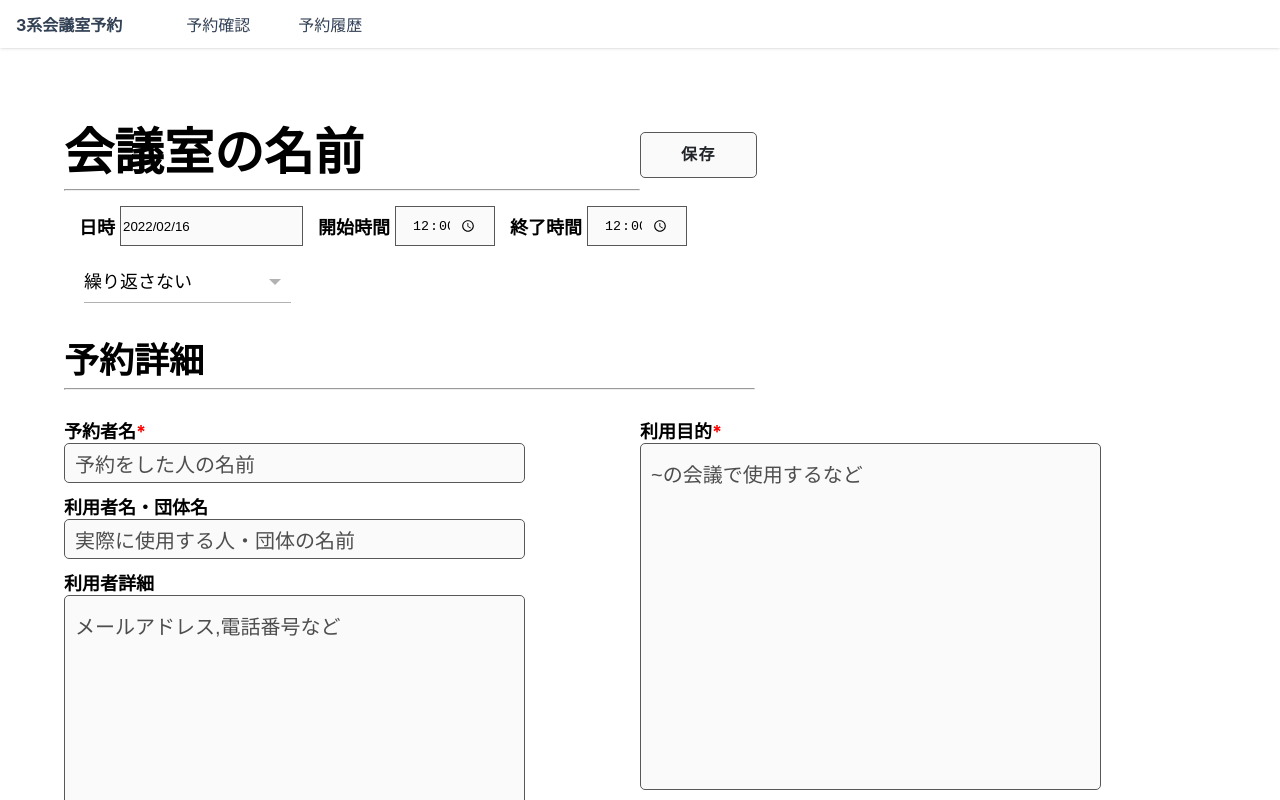
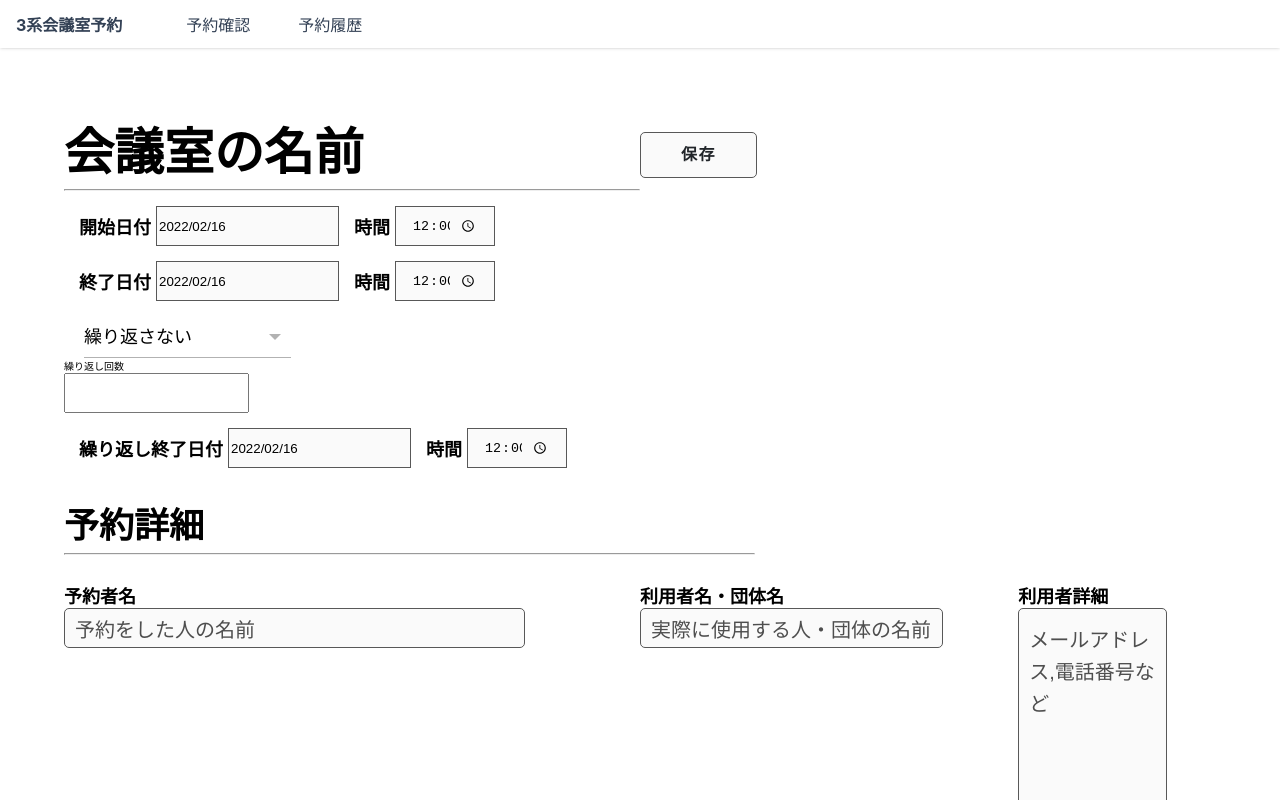
Before and after one commit to Hansyo/MR-UNRED-FRONT, a React (Create React App) app: page /reserve in a window 1280 px wide. Shown: the top 800 px of the page. Built offline with nearby package versions, Linux system fonts and the light colour scheme.

Commit message:
[add]repitation status

```diff
--- a/src/apis/reserve.js
+++ b/src/apis/reserve.js
@@ -7,6 +7,9 @@ export const postReserve = (
   purpose,
   guestName,
   guestDetail,
+  repitationType,
+  repitationNum,
+  repitationDate,
 ) => {
   return requestPost('/reserve', {
     start_date_time: startDateTime.toISOString(),
@@ -16,5 +19,10 @@ export const postReserve = (
     guest_name: guestName,
     guest_detail: guestDetail,
     room_id: 1, // TODO: roomIdをセット
+    repitation: {
+      type: repitationType,
+      num: repitationNum,
+      finish_at: repitationDate,
+    }
   });
 };
--- a/src/pages/ReservePage.jsx
+++ b/src/pages/ReservePage.jsx
@@ -7,25 +7,30 @@ import { postReserve } from '../apis/reserve';
 //import Select from 'react-select';
 
 const Repeat = {
-  NO_REPEAT: 'NO',
-  DAILY: 'DAILY',
-  WEEKLY: 'WEEKLY',
-  MONTHLY: 'MONTHLY',
+  NO_REPEAT: '0',
+  DAILY_TIME: '1',
+  DAILY_DATE: '1',
+  WEEKLY_TIME: '2',
+  WEEKLY_DATE: '2',
 };
 
 const ReservePage = () => {
-  const [reserveDate, setReserveDate] = useState(new Date());
+  const [reserverName, setReserverName] = useState('');
+  const [guestName, setGuestName] = useState('');
+  const [reserveDateFrom, setReserveDateFrom] = useState(new Date());
+  const [reserveDateTo, setReserveDateTo] = useState(new Date());
   const [reserveTimeFrom, setReserveTimeFrom] = useState('00:00');
   const [reserveTimeTo, setReserveTimeTo] = useState('00:00');
-  const [reserveRepeat, setReserveRepeat] = useState(Repeat.NO_REPEAT);
-  const [reserverName, setReserverName] = useState('');
   const [purpose, setPurpose] = useState('');
-  const [guestName, setGuestName] = useState('');
   const [guestDetail, setGuestDetail] = useState('');
+  const [repitationType, setRepitationType] = useState(Repeat.NO_REPEAT);
+  const [repitationNum, setRepitationNum] = useState('');
+  const [repitationFinishDate, setRepitationFinishDate] = useState(new Date());
 
   const sendReserve = async () => {
-    const startDate = new Date(reserveDate);
-    const endDate = new Date(reserveDate);
+    const startDate = new Date(reserveDateFrom);
+    const endDate = new Date(reserveDateTo);
+    const repitationDate = new Date(repitationFinishDate);
     startDate.setHours(
       Number(reserveTimeFrom.slice(0, 2)),
       Number(reserveTimeFrom.slice(-2)),
@@ -47,6 +52,9 @@ const ReservePage = () => {
         purpose,
         guestName,
         guestDetail,
+        repitationType,
+        repitationNum,
+        repitationDate,
       );
     } catch (err) {
       alert(`保存に失敗しました：${err.message}`);
@@ -75,13 +83,13 @@ const ReservePage = () => {
         </div>
         <hr className="reserve-line"></hr>
 
-        {/* カレンダー選択 */}
+        {/* 開始カレンダー選択 */}
         <div className="reserve--upper-calendar">
-          <div className="reserve--time-label">日時</div>
+        <div className="reserve--time-label">開始日付</div>
           <div>
-            <Calendar value={reserveDate} onChange={setReserveDate} />
+            <Calendar value={reserveDateFrom} onChange={setReserveDateFrom} />
           </div>
-          <div className="reserve--time-label">開始時間</div>
+          <div className="reserve--time-label">時間</div>
           <div>
             <input
               value={reserveTimeFrom}
@@ -91,7 +99,15 @@ const ReservePage = () => {
               required
             />
           </div>
-          <div className="reserve--time-label">終了時間</div>
+        </div>
+
+        {/* 終了カレンダー選択 */}
+        <div className="reserve--upper-calendar">
+        <div className="reserve--time-label">終了日付</div>
+          <div>
+            <Calendar value={reserveDateTo} onChange={setReserveDateTo} />
+          </div>
+          <div className="reserve--time-label">時間</div>
           <div>
             <input
               value={reserveTimeTo}
@@ -103,22 +119,49 @@ const ReservePage = () => {
           </div>
         </div>
 
-        {/* 終日選択 */}
+        {/* 繰り返し予約選択 */}
         <div className="reserve--upper-DAY">
           <div className="ipselect">
             <select
-              value={reserveRepeat}
-              onChange={(e) => setReserveRepeat(e.target.value)}
+              value={repitationType}
+              onChange={(e) => setRepitationType(e.target.value)}
               className="SB"
               required
             >
               <option value={Repeat.NO_REPEAT}>繰り返さない</option>
-              <option value={Repeat.DAILY}>毎日</option>
-              <option value={Repeat.WEEKLY}>毎週</option>
-              <option value={Repeat.MONTHLY}>毎月</option>
+              <option value={Repeat.DAILY_TIME}>毎日（回数指定）</option>
+              <option value={Repeat.DAILY_DATE}>毎日（終了日付指定）</option>
+              <option value={Repeat.WEEKLY_TIME}>毎週（回数指定）</option>
+              <option value={Repeat.WEEKLY_DATE}>毎週（終了日付指定）</option>
             </select>
             <span className="SB_highlight"></span>
             <span className="SB_selectbar"></span>
+          </div>
+        </div>
+
+        {/*繰り返し回数*/}
+        <div className="reserve--upper-num">
+          <div className="reserve--num-label">繰り返し回数</div>
+          <div>
+            <input type="number" value={repitationNum} onChange={setRepitationNum}></input>
+          </div>
+        </div>
+
+        {/* 繰り返し予約のカレンダー */}
+        <div className="reserve--upper-calendar">
+        <div className="reserve--time-label">繰り返し終了日付</div>
+          <div>
+            <Calendar value={repitationFinishDate} onChange={setRepitationFinishDate} />
+          </div>
+          <div className="reserve--time-label">時間</div>
+          <div>
+            <input
+              value={reserveTimeFrom}
+              onChange={(e) => setRepitationFinishTime(e.target.value)}
+              type="time"
+              className="reserve-time"
+              required
+            />
           </div>
         </div>
 
@@ -128,6 +171,7 @@ const ReservePage = () => {
           <br></br>
         </div>
 
+
         {/* 予約者情報入力 */}
         <div className="reserve--event-grid">
           {/* 教員用入力画面 */}
@@ -135,7 +179,7 @@ const ReservePage = () => {
             <div className="reserve--event-form">
               <div className="flexbox">
                 <div className="reserve--event-label">
-                  予約者名<c>*</c>
+                  予約者名
                 </div>
                 <Input
                   value={reserverName}
@@ -143,6 +187,7 @@ const ReservePage = () => {
                   className="reserve--event-input"
                   placeholder="予約をした人の名前"
                 />
+              </div>
             </div>
           </div>
 
@@ -155,7 +200,6 @@ const ReservePage = () => {
                 className="reserve--event-input"
                 placeholder="実際に使用する人・団体の名前"
               />
-              </div>
             </div>
 
             <div className="reserve--event-form">
@@ -171,13 +215,12 @@ const ReservePage = () => {
               </div>
             </div>
           </div>
+        </div>
         {/* ゲスト用入力画面 */}
         <div className="reserve--event-guest">
           <div className="reserve--event-form">
             <div className="flexbox">
-                <div className="reserve--event-label">
-                  利用目的<c>*</c>
-                </div>
+              <div className="reserve--event-label">利用目的</div>
               <textarea
                 value={purpose}
                 onChange={(e) => setPurpose(e.target.value)}
@@ -190,7 +233,6 @@ const ReservePage = () => {
         </div>
       </div>
     </div>
-    </div>
   );
 };
 
```
Lines whose indentation alone changed are shown as unchanged.
